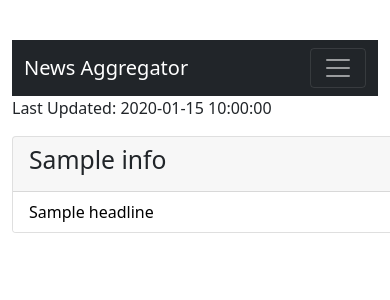
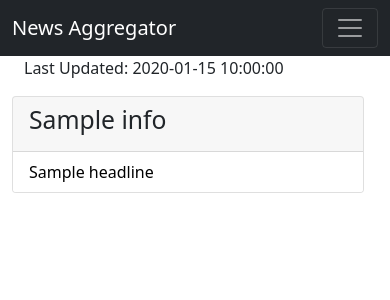
Before and after one commit to Siyam1888/content-aggregator, a Flask app: template App/Templates/home.html in a window 390 px wide. Shown: the top 300 px of the page. Run offline with Flask 2, Linux system fonts and the light colour scheme; the template is opened without the code that fills it: most values are stand-ins (such as "Sample title", 1, 10 or a date in 2020).

Commit message:
some changes to the home.html file and todo.md

```diff
--- a/App/Templates/home.html
+++ b/App/Templates/home.html
@@ -4,14 +4,13 @@
     <meta charset="UTF-8">
     <meta name="viewport" content="width=device-width, initial-scale=1.0">
     <meta name=”description” content="{{updated_at}}- Top news from famous Bangladeshi news-papers:- Prothomalo, Kalerkantho, Daily Star, jugantor, Bangladesh Pratidin">
+    <meta name="google-site-verification" content="MesdzW7gYZyRP5wrGf-2ah3CQZ0Eu2LhHjdfTnA2SAs" />
+    <script data-ad-client="ca-pub-7839236075213161" async src="https://pagead2.googlesyndication.com/pagead/js/adsbygoogle.js"></script>
     <link href="https://cdn.jsdelivr.net/npm/bootstrap@5.0.0-beta1/dist/css/bootstrap.min.css" rel="stylesheet" integrity="sha384-giJF6kkoqNQ00vy+HMDP7azOuL0xtbfIcaT9wjKHr8RbDVddVHyTfAAsrekwKmP1" crossorigin="anonymous">
-    <title>HOME PAGE</title>
+    <title>NEWS PAGE</title>
 </head>
 <style>
-    body{
-        padding: 20px;
-        margin: 20px;
-    }
+
     a {
         color: #000;
         text-decoration: none   ;
@@ -19,22 +18,36 @@
     .flex-container {
         display: flex;
         flex-direction: row;
-      }
+        font-size: medium;
+    }
+    .card{
+        width: 30rem;
+    }
 
-      /* Responsive layout - makes a one column layout instead of a two-column layout */
-      @media (max-width: 800px) {
+
+    /* Responsive layout - makes a one column layout instead of a two-column layout */
+    @media (max-width: 800px) {
         .flex-container {
-          flex-direction: column;
+            flex-direction: column;
+
         }
-      }
+        .card{
+            max-width: 22rem;
+        }
+        .nav{
+            width: 100%;
+        }
+    }
+
 
 </style>
-<body class='container'>
+<body>
     {% include 'navbar.html' %}
-    <p>Last Updated: {{ updated_at }}</p>
+    <p class="mx-4">Last Updated: {{ updated_at }}</p>
+    <div class="container">
     <div class="flex-container">
     {% for source in news %}
-        <div class="card" style="width: 24rem;">
+        <div class="card">
             <div class="card-header"><h2>{{news[source]['info']['name']}}</h2></div>
             <ul class="list-group list-group-flush">
             {% for group in news[source]['news'] %}
@@ -44,7 +57,7 @@
         </div>
     {% endfor %}
     </div>
-
+</div>
 <script src="https://cdn.jsdelivr.net/npm/bootstrap@5.0.0-beta1/dist/js/bootstrap.bundle.min.js" integrity="sha384-ygbV9kiqUc6oa4msXn9868pTtWMgiQaeYH7/t7LECLbyPA2x65Kgf80OJFdroafW" crossorigin="anonymous"></script>
 </body>
 </html>
--- a/App/news.py
+++ b/App/news.py
@@ -11,7 +11,7 @@ from threading import Thread
 # creating the flask app
 app = Flask(__name__, template_folder='./Templates')
 bst = timezone('ASIA/DHAKA')
-updated_at = bst.localize(datetime.now()).strftime('%d/%m/%Y %H:%M:%S')
+updated_at = datetime.now(bst).strftime('%d/%m/%Y %H:%M:%S')
 data = dict()
 
 
@@ -20,7 +20,7 @@ def scrape_data():
     global updated_at, data
     scraper = Scraper()
     data = scraper.scrape_all_news()
-    updated_at = bst.localize(datetime.now()).strftime('%d/%m/%Y %H:%M:%S')
+    updated_at = datetime.now(bst).strftime('%d/%m/%Y %H:%M:%S')
 
 
 # infinite loop for scraping data with an interval
```
Also changed, not shown: todo.md (+3 -2 lines).
